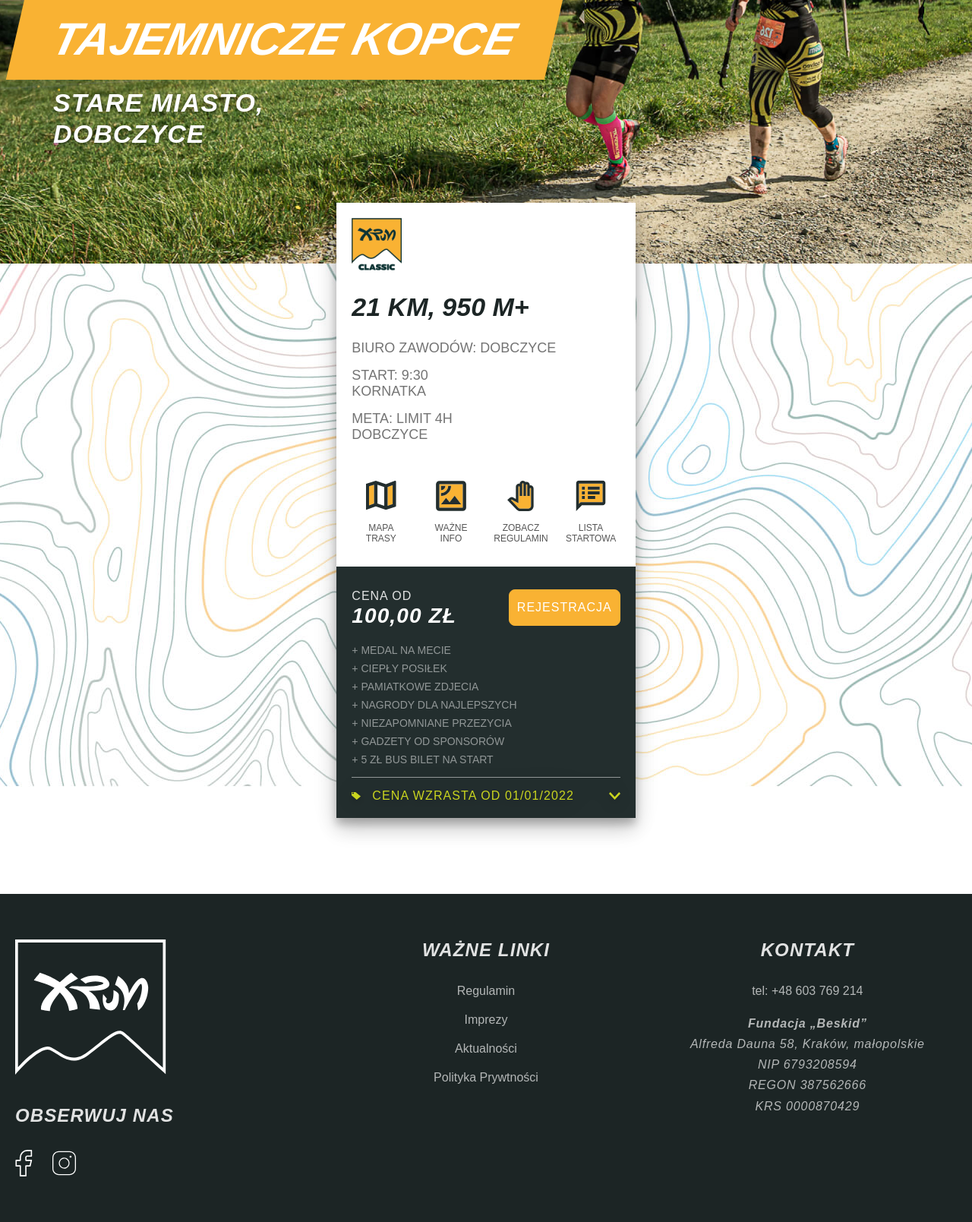
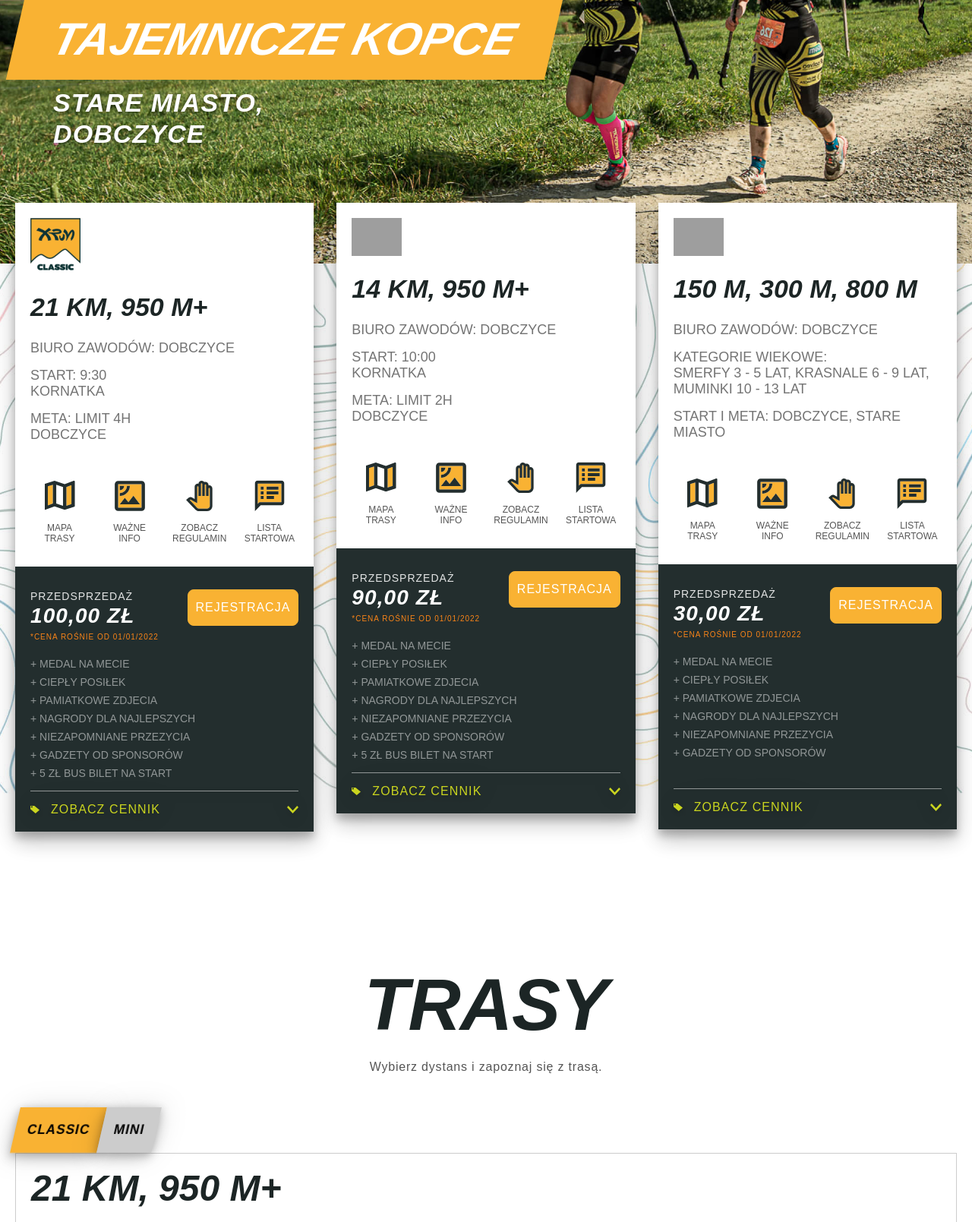
Before and after one commit to petkor1/serwis-biegowy, a PHP site: page /tajemnicze-kopce.html in a window 1280 px wide; the page is wider, and only the part inside the window is pictured. Shown: the part 378-1987 px from the top of that part at 76% size. Run offline with PHP 8.4, Linux system fonts and the light colour scheme; grey boxes are pictures that could not be loaded.

Commit message:
strona tajemnicze mapy

```diff
--- a/index.js
+++ b/index.js
@@ -42,6 +42,21 @@ function accordion(id) {
   }
 }
 
+/*----------- tabs------------*/
+function openTab(evt, TabName) {
+  var i, tabcontent, tablinks;
+  tabcontent = document.getElementsByClassName("tabcontent");
+  for (i = 0; i < tabcontent.length; i++) {
+    tabcontent[i].style.display = "none";
+  }
+  tablinks = document.getElementsByClassName("tablinks");
+  for (i = 0; i < tablinks.length; i++) {
+    tablinks[i].className = tablinks[i].className.replace(" active", "");
+  }
+  document.getElementById(TabName).style.display = "flex";
+  evt.currentTarget.className += " active";
+}
+
 /*----------- scroll to ------------*/
 // var mybutton = document.getElementById("myBtn");
 
--- a/style.css
+++ b/style.css
@@ -1034,9 +1034,11 @@ footer .rights{
 
 
 .card-for-event {
+    position: relative;
     z-index: 2;
     display: flex;
     flex-direction: column;
+    height: fit-content;
     width: 31.7204301%;
     min-width: 350px;
     background: white;
@@ -1119,7 +1121,7 @@ footer .rights{
 }
 .card-for-event-bottom-event-price span{
     color: rgba(255, 255, 255, 0.87);
-    font-size: 16px;
+    font-size: 14px;
     text-transform: uppercase;
     letter-spacing: 1px
 
@@ -1190,6 +1192,27 @@ footer .rights{
     display: none;
     padding-top: 20px;
 }
+#accordion-show-1{
+    display: none;
+    padding-top: 20px;
+}
+#accordion-show-2 {
+    display: none;
+    padding-top: 20px;
+}
+/* .accordion-show{
+    position: absolute;
+    box-sizing: border-box;
+    bottom: -134px;
+    background: #232E2E;
+    width: 100%;
+    left: 0;
+    padding: 0 20px 20px;
+    box-shadow: 0px 16px 24px rgba(0, 0, 0, 0.14), 0px 6px 30px rgba(0, 0, 0, 0.12), 0px 8px 10px rgba(0, 0, 0, 0.2);
+    z-index: 99;
+} */
+
+
 #prices-table{
     width: 100%;
 }
@@ -1202,3 +1225,83 @@ footer .rights{
     font-size: 16px;
     color: #CAD51F;
 }
+
+.maps-section-title{
+    padding: 20px;
+    text-align: center;
+}
+.maps-description{
+    padding: 0 20px;
+    text-align: center;
+}
+.card-for-event-bottom-event-price .adnotacja{
+    font-size: 10px;
+    color: #F98418;;
+}
+
+.maps-container {
+    display: flex;
+    padding: 20px;
+}
+.maps-tabs{
+    display: flex;
+    flex-direction: column;
+    width: 1400px;
+    margin: auto;
+
+}
+/* Style the tab */
+/* .tab { */
+    /* background-color: #f1f1f1; */
+    /* border: 1px solid #ccc; */
+    /* overflow: hidden; */
+  /* } */
+  /* Style the buttons inside the tab */
+  .tab button {
+    background-color: #ccc;
+    float: left;
+    border: none;
+    outline: none;
+    cursor: pointer;
+    padding: 14px 16px;
+    transition: 0.3s;
+    font-size: 17px;
+    box-shadow: none;
+  }
+  /* Change background color of buttons on hover */
+  .tab button:hover {
+    background-color: #ddd;
+  }
+  /* Create an active/current tablink class */
+  .tab button.active {
+    background-color: #F9B233;
+  }
+  /* Style the tab content */
+  .tabcontent {
+    display: none;
+    flex-direction: column;
+    /* padding: 20px; */
+    border: 1px solid #ccc;
+    /* border-top: none; */
+  }
+  .tabcontent.active {
+    display: flex;
+    flex-direction: column;
+}
+
+.maps-title-container{
+    display: flex;
+    flex-direction: column;
+    padding: 60px 20px 20px 20px;
+}
+
+/*------------INFO--------------*/
+
+.info-container{
+    display: flex;
+    flex-direction: column;
+    max-width: 800px;
+    padding: 20px;
+    margin: auto;
+    padding-bottom: 100PX;
+}
--- a/tajemnicze-kopce.html
+++ b/tajemnicze-kopce.html
@@ -123,8 +123,10 @@
                 <div class="card-for-event-bottom">
                     <div class="card-for-event-bottom-button">
                         <div class="card-for-event-bottom-event-price">
-                            <span>cena od</span>
+                            <span>Przedsprzedaż</span>
                             <h5>100,00 zł</h5>
+                            <span class="adnotacja">*cena rośnie od 01/01/2022</span>
+
                         </div>
                         <a class="register-button" href="#">Rejestracja</a>
 
@@ -142,26 +144,26 @@
 
                     <button class="btn-accordion" onclick="accordion('accordion-show')">
                             <img src="/images/ikona-cena.svg" alt="ikona cena">
-                            <span>Cena wzrasta od 01/01/2022</span>
+                            <span>Zobacz cennik</span>
                             <img id="arrow-price-down" src="/images/ikona-strzałka-cena.svg" alt="strzałka cena">
                     </button>
-                    <div id="accordion-show">
+                    <div id="accordion-show" class="accordion-show">
                         <table id="prices-table">
                             <tr>
-                              <td class="td-right-column"><span style="font-size: 15px; color:rgba(255, 255, 255, 0.55);">1 Grudniowa przedsprzedaż</span><span style="font-size: 16px; color: #F9B233;"> do 31.12.2021</span></td>
+                              <td class="td-right-column"><span style="font-size: 15px; color:rgba(255, 255, 255, 0.55);">1 Przedsprzedaż</span><span style="font-size: 16px; color: #F9B233;"> do 31.12.2021</span></td>
                               <td class="td-left-column">100,00 zł</tr>
                             </tr>
                             <tr>
-                                <td class="td-right-column"><span style="font-size: 15px; color:rgba(255, 255, 255, 0.55);">2 Cena wzrasta</span><span style="font-size: 16px; color: #F9B233;"> do 31.12.2021</span></td>
+                                <td class="td-right-column"><span style="font-size: 15px; color:rgba(255, 255, 255, 0.55);">2 Cena do</span><span style="font-size: 16px; color: #F9B233;"> 1.01.2022</span></td>
                                 <td class="td-left-column">120,00 zł</td>
                             </tr>
                             <tr>
-                                <td class="td-right-column"><span style="font-size: 15px; color:rgba(255, 255, 255, 0.55);">3 Cena wzrasta</span><span style="font-size: 16px; color: #F9B233;"> do 31.12.2021</span></td>
+                                <td class="td-right-column"><span style="font-size: 15px; color:rgba(255, 255, 255, 0.55);">3 Cena do</span><span style="font-size: 16px; color: #F9B233;"> 15.01.2022</span></td>
                                 <td class="td-left-column">130,00 zł</td>
                             </tr>
                             <tr>
-                                <td class="td-right-column"><span style="font-size: 15px; color:rgba(255, 255, 255, 0.55);">4 Cena wzrasta</span>
-                                    <span style="font-size: 16px; color: #F9B233;"> do 31.12.2021</span><span style="font-size: 9px; color:#F98418;"> tylko w biurze zawodów</span></td>
+                                <td class="td-right-column"><span style="font-size: 15px; color:rgba(255, 255, 255, 0.55);">4 Cena do</span>
+                                    <span style="font-size: 16px; color: #F9B233;"> 27.01.2022</span><span style="font-size: 9px; color:#F98418;"> potem w biurze</span></td>
                                 <td class="td-left-column">150,00 zł</td>
                             </tr>
 
@@ -174,10 +176,247 @@
 
             </div>
 
+            <div class="card-for-event">
+                <div class="card-for-event-top">
+                    <img src="/images/logo xrun mini kolor-01 1.svg" style="width: 66px;" alt="Xrun mini">
+                    <h4>14 KM, 950 M+ </h4>
+                    <ul>
+                        <li>BIURO ZAWODÓW: DOBCZYCE</li>
+                        <li>START: 10:00<br>
+                            KORNATKA</li>
+                        <li>META: LIMIT 2H<br>
+                            DOBCZYCE</li>
+                    </ul>
+                    <div class="card-for-event-icons">
+                        <a href="#" class="card-for-event-icon"><img src="/images/map.svg" alt="Mapa trasy"><span>Mapa<br>Trasy</span></a>
+                        <a href="#" class="card-for-event-icon"><img src="images/satellite.svg" alt="Trasa GPX"><span>Ważne<br>info</span></a>
+                        <a href="#" class="card-for-event-icon"><img src="images/pan_tool.svg" alt="Regulamin"><span>Zobacz Regulamin</span></a>
+                        <a href="#" class="card-for-event-icon"><img src="images/speaker_notes.svg" alt="Lista startowa"><span>Lista startowa</span></a>
+                    </div>
+                </div>
+                <div class="card-for-event-bottom">
+                    <div class="card-for-event-bottom-button">
+                        <div class="card-for-event-bottom-event-price">
+                            <span>Przedsprzedaż</span>
+                            <h5>90,00 zł</h5>
+                            <span class="adnotacja">*cena rośnie od 01/01/2022</span>
+                        </div>
+                        <a class="register-button" href="#">Rejestracja</a>
+
+                    </div>
+
+                    <ul>
+                        <li class="nonlist">+ MEDAL NA MECIE</li>
+                        <li class="nonlist">+ CIEPŁY POSIŁEK</li>
+                        <li class="nonlist">+ PAMIATKOWE ZDJECIA</li>
+                        <li class="nonlist">+ NAGRODY DLA NAJLEPSZYCH</li>
+                        <li class="nonlist">+ NIEZAPOMNIANE PRZEZYCIA</li>
+                        <li class="nonlist">+ GADZETY OD SPONSORÓW</li>
+                        <li class="nonlist">+ 5 ZŁ BUS BILET NA START</li>
+                    </ul>
+
+                    <button class="btn-accordion" onclick="accordion('accordion-show-1')">
+                            <img src="/images/ikona-cena.svg" alt="ikona cena">
+                            <span>Zobacz cennik</span>
+                            <img id="arrow-price-down" src="/images/ikona-strzałka-cena.svg" alt="strzałka cena">
+                    </button>
+                    <div id="accordion-show-1" class="accordion-show">
+                        <table id="prices-table">
+                            <tr>
+                              <td class="td-right-column"><span style="font-size: 15px; color:rgba(255, 255, 255, 0.55);">1 Przedsprzedaż</span><span style="font-size: 16px; color: #F9B233;"> do 31.12.2021</span></td>
+                              <td class="td-left-column">90,00 zł</tr>
+                            </tr>
+                            <tr>
+                                <td class="td-right-column"><span style="font-size: 15px; color:rgba(255, 255, 255, 0.55);">2 Cena do</span><span style="font-size: 16px; color: #F9B233;"> do 31.12.2021</span></td>
+                                <td class="td-left-column">100,00 zł</td>
+                            </tr>
+                            <tr>
+                                <td class="td-right-column"><span style="font-size: 15px; color:rgba(255, 255, 255, 0.55);">3 Cena do</span><span style="font-size: 16px; color: #F9B233;"> do 31.12.2021</span></td>
+                                <td class="td-left-column">120,00 zł</td>
+                            </tr>
+                            <tr>
+                                <td class="td-right-column"><span style="font-size: 15px; color:rgba(255, 255, 255, 0.55);">4 Cena do</span>
+                                    <span style="font-size: 16px; color: #F9B233;"> do 31.12.2021</span><span style="font-size: 9px; color:#F98418;"> potem w biurze</span></td>
+                                <td class="td-left-column">140,00 zł</td>
+                            </tr>
+
+
+                          </table>
+                    </div>
+
+                </div>
+
+
+            </div>
+
+            <div class="card-for-event">
+                <div class="card-for-event-top">
+                    <img src="/images/logo xrun kids kolor-01 1.svg" style="width: 66px;" alt="Xrun Classic">
+                    <h4>150 m, 300 m, 800 m</h4>
+                    <ul>
+                        <li>BIURO ZAWODÓW: DOBCZYCE</li>
+                        <li>Kategorie wiekowe:<br>
+                            smerfy 3 - 5 lat,
+                            krasnale 6 - 9 lat,
+                            muminki 10 - 13 lat</li>
+                        <li>start i meta:
+                            dobczyce, stare miasto</li>
+                    </ul>
+                    <div class="card-for-event-icons">
+                        <a href="#" class="card-for-event-icon"><img src="/images/map.svg" alt="Mapa trasy"><span>Mapa<br>Trasy</span></a>
+                        <a href="#" class="card-for-event-icon"><img src="images/satellite.svg" alt="Trasa GPX"><span>Ważne<br>info</span></a>
+                        <a href="#" class="card-for-event-icon"><img src="images/pan_tool.svg" alt="Regulamin"><span>Zobacz Regulamin</span></a>
+                        <a href="#" class="card-for-event-icon"><img src="images/speaker_notes.svg" alt="Lista startowa"><span>Lista startowa</span></a>
+                    </div>
+                </div>
+                <div class="card-for-event-bottom">
+                    <div class="card-for-event-bottom-button">
+                        <div class="card-for-event-bottom-event-price">
+                            <span>Przedsprzedaż</span>
+                            <h5>30,00 zł</h5>
+                            <span class="adnotacja">*cena rośnie od 01/01/2022</span>
+
+                        </div>
+                        <a class="register-button" href="#">Rejestracja</a>
+
+                    </div>
+
+                    <ul>
+                        <li class="nonlist">+ MEDAL NA MECIE</li>
+                        <li class="nonlist">+ CIEPŁY POSIŁEK</li>
+                        <li class="nonlist">+ PAMIATKOWE ZDJECIA</li>
+                        <li class="nonlist">+ NAGRODY DLA NAJLEPSZYCH</li>
+                        <li class="nonlist">+ NIEZAPOMNIANE PRZEZYCIA</li>
+                        <li class="nonlist">+ GADZETY OD SPONSORÓW</li>
+                        <li class="nonlist">&nbsp;</li>
+                    </ul>
+
+                    <button class="btn-accordion" onclick="accordion('accordion-show-2')">
+                            <img src="/images/ikona-cena.svg" alt="ikona cena">
+                            <span>Zobacz cennik</span>
+                            <img id="arrow-price-down" src="/images/ikona-strzałka-cena.svg" alt="strzałka cena">
+                    </button>
+                    <div id="accordion-show-2" class="accordion-show">
+                        <table id="prices-table">
+                            <tr>
+                              <td class="td-right-column"><span style="font-size: 15px; color:rgba(255, 255, 255, 0.55);">1 Przedsprzedaż</span><span style="font-size: 16px; color: #F9B233;"> do 31.12.2021</span></td>
+                              <td class="td-left-column">30,00 zł</tr>
+                            </tr>
+                            <tr>
+                                <td class="td-right-column"><span style="font-size: 15px; color:rgba(255, 255, 255, 0.55);">2 Cena do</span><span style="font-size: 16px; color: #F9B233;"> do 31.12.2021</span></td>
+                                <td class="td-left-column">35,00 zł</td>
+                            </tr>
+                            <tr>
+                                <td class="td-right-column"><span style="font-size: 15px; color:rgba(255, 255, 255, 0.55);">3 Cena do</span><span style="font-size: 16px; color: #F9B233;"> do 31.12.2021</span></td>
+                                <td class="td-left-column">40,00 zł</td>
+                            </tr>
+                            <tr>
+                                <td class="td-right-column"><span style="font-size: 15px; color:rgba(255, 255, 255, 0.55);">4 Cena do</span>
+                                    <span style="font-size: 16px; color: #F9B233;"> do 31.12.2021</span><span style="font-size: 9px; color:#F98418;"> potem w biurze</span></td>
+                                <td class="td-left-column">45,00 zł</td>
+                            </tr>
+
+
+                          </table>
+                    </div>
+
+                </div>
+
+
+            </div>
 
         </div>
     </div>
+<!------------------ MAPS ----------------------->
 
+    <div class="maps-title-container">
+        <h1 id="events" class="maps-section-title">Trasy</h1>
+        <p class="maps-description">Wybierz dystans i zapoznaj się z trasą.</p>
+    </div>
+    <div class="maps-container">
+        <!-- Tab links -->
+        <div class="maps-tabs">
+            <div class="tab">
+                <button class="tablinks active" onclick="openTab(event, 'Tab1')">Classic</button>
+                <button class="tablinks" onclick="openTab(event, 'Tab2')">Mini</button>
+            </div>
+            <!-- Tab content -->
+            <div id="Tab1" class="tabcontent active">
+                <h3 style="padding: 20px;">21 KM, 950 M+</h3>
+                <iframe class="alltrails" src="https://www.alltrails.com/widget/map/xrun-tajemnicze-kopce-2022-22-km-5505712?u=m" width="100%" height="400" frameborder="0" scrolling="no" marginheight="0" marginwidth="0" title="AllTrails: Trail Guides and Maps for Hiking, Camping, and Running"></iframe>            </div>
+            <div id="Tab2" class="tabcontent">
+                <h3 style="padding: 20px;">14 KM, 950 M+</h3>
+                <iframe class="alltrails" src="https://www.alltrails.com/widget/map/map-november-26-2021-8-41-am-ca46033?u=m" width="100%" height="400" frameborder="0" scrolling="no" marginheight="0" marginwidth="0" title="AllTrails: Trail Guides and Maps for Hiking, Camping, and Running"></iframe>            </div>
+            <!-- <div id="Tab3" class="tabcontent">
+                <h3>150 M, 300 M, 800 M</h3>
+                <p>Lorem Ipsum is simply dummy text of the printing and typesetting industry. Lorem Ipsum has been the industry's standard dummy text ever since the 1500s, when an unknown printer took a galley of type and scrambled it to make a type specimen book. </p>
+            </div> -->
+        </div>
+
+    </div>
+
+<!------------------ INFO ----------------------->
+
+    <div class="title-container">
+        <h1 id="events" class="maps-section-title">Info</h1>
+    </div>
+    <div class="info-container">
+        <p>XRUN Tajemnicze Kopce to druga impreza cyklu XRUN Biegi Górskie. Tym razem przenosimy się do Dobczyc, miejscowości położonej zaledwie 40 km od Krakowa. Miejsce startu usytuowane jest w miejscowości Kornatka, ok 8 km od Dobczyc (na start zawiezie Was specjalnie podstawiony autokar, cena biletu 5 zł od osoby). Biegi dla dzieci odbywaja sie w Dobczycach. Trasa skrywa swe tajemnice w pobliskim lesie sosnowo-debowym, gdzie pod szczytem góry Trupielec, wyrastaja kopce do 2 m wysokie o srednicy podstawy 4-5 m. Ogółem jest ich 14. Są to groby ciałopalne sprzed tysiąca lat. Meta to przepiękne Stare Miasto w Dobczycach z widokiem na centrum, a także Jezioro Dobczyckie.
+
+            Jest to już druga okazja do skompletowania punktów do Pucharu XRUN CLASSIC, XRUN mini, bądź XRUN KIDS. Przypominamy, aby wziąć udział w Wielkim Finale, trzeba ukończyć minimum 3 biegi danego cyklu.
+
+
+            OPIS TRASY
+
+            Trasa classic 21 km, a także mini 14 km ma swój początek w Kornatce. Tuż po starcie trasa prowadzi przez lasy, wąwozy, ścieżki leśne i szlaki turystyczne. Trasa to typowy cross z elementami prawdziwego trailu. Ostatnie 2 km prowadzą drogami asfaltowymi, prosto do Starego Miasta Dobczyc. Trasę może pokonać każdy, w przypadku gorszych warunków atmosferycznych zalecamy buty z agresywnym bieżnikiem. Trasy są oznaczone przez organizatora taśmami z logiem cyklu biegów górskich XRUN, a także strzałkami w newralgicznych punktach z logiem organizatora.
+
+
+            Harmonogram imprezy
+
+            SOBOTA
+            12:00 - 16:00 - Godziny pracy biura zawodów, wydawanie pakietów (Hala Sportowa KS Raba Dobczyce ul. Podgórska, Dobczyce)
+
+            NIEDZIELA
+            8:00 - 9:30 - Godziny pracy biura zawodów, wydawanie pakietów (Hala Sportowa KS Raba Dobczyce ul. Podgórska, Dobczyce)
+            8:30 - 9:00 - Odjazd autokarów na start XRUN Classic
+            9:00 - 9:30 - Odjazd autokarów na start XRUN Mini
+            9:30 - Start biegu XRUN Classic 21 km, Kornatka
+            10:00 - Start biegu XRUN Mini 14 km, Kornatka
+            10:30 - Start biegu XRUN Kids kat. SMERFY rocznik 2017 - 2019
+            10:45 - Start biegu XRUN Kids kat. KRASNALE rocznik 2013 - 2016
+            11:00 - Start biegu XRUN Kids kat. MUMINKI rocznik 2009 - 2012
+            12:30 - Rozdanie nagród XRUN Kids (Stare Miasto, Dobczyce)
+            14:00 - Zamknięcie mety XRUN Classic, XRUN Mini
+            14:30 - Rozdanie nagród, oficjalne zakończenie imprezy (Stare Miasto, Dobczyce)
+
+
+
+            wyposażenie obowiązkowe XRUN CLASSIC, XRUN Mini
+
+            Folia NRC
+            Naładowany i działający telefon komórkowy
+            Kubek, softflask, jakikolwiek pojemnik do nalania wody na punktach kontrolnych</p>
+    </div>
+
+<!------------------ SPONSORS ----------------------->
+    <div class="partners">
+        <div class="partners-container">
+            <div class="sponsor">
+                <h3>Sponsor Główny</h3>
+                <img src="/images/asics logo.jpg" alt="sposnor główny asics">
+            </div>
+            <h4>Partnerzy</h4>
+            <div class="partners-logo">
+                <div><a href="https://www.butyjana.pl/" target="_blank"><img src="/images/butyjana.jpg" alt="butyjana"></a></div>
+                <div><a href="https://sercebeskidu.pl/" target="_blank"><img src="/images/serce-beskidu.jpg" alt="serce beskidu"></a></div>
+                <div><a href="https://ultrasklep.pl/" target="_blank"><img src="/images/ultrasklep.jpg" alt="ultrasklep"></a></div>
+                <div> <a href="https://blachostal-garaze.pl/" target="_blank"><img src="/images/blachostal.jpg" alt="blachostal"></a></div>
+                <div><a href="https://kasinaski.pl/" target="_blank"><img src="/images/kasina-ski.jpg" alt="kasina ski"></a></div>
+
+            </div>
+
+        </div>
+    </div>
 
 
 <!------------------ FOOTER ----------------------->
```
Also changed, not shown: images/logo xrun kids kolor-01 1.svg (added), images/logo xrun mini kolor-01 1.svg (added).
